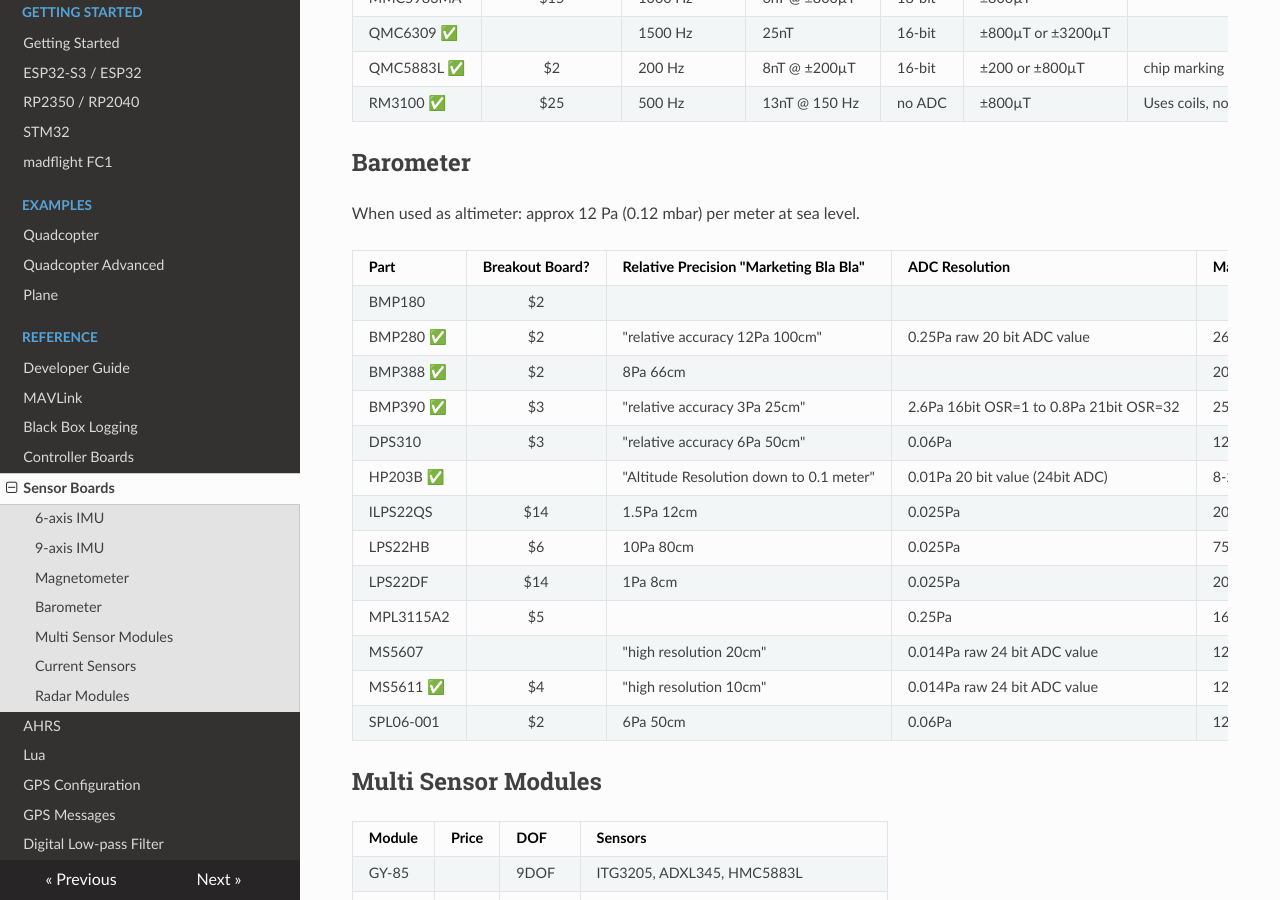
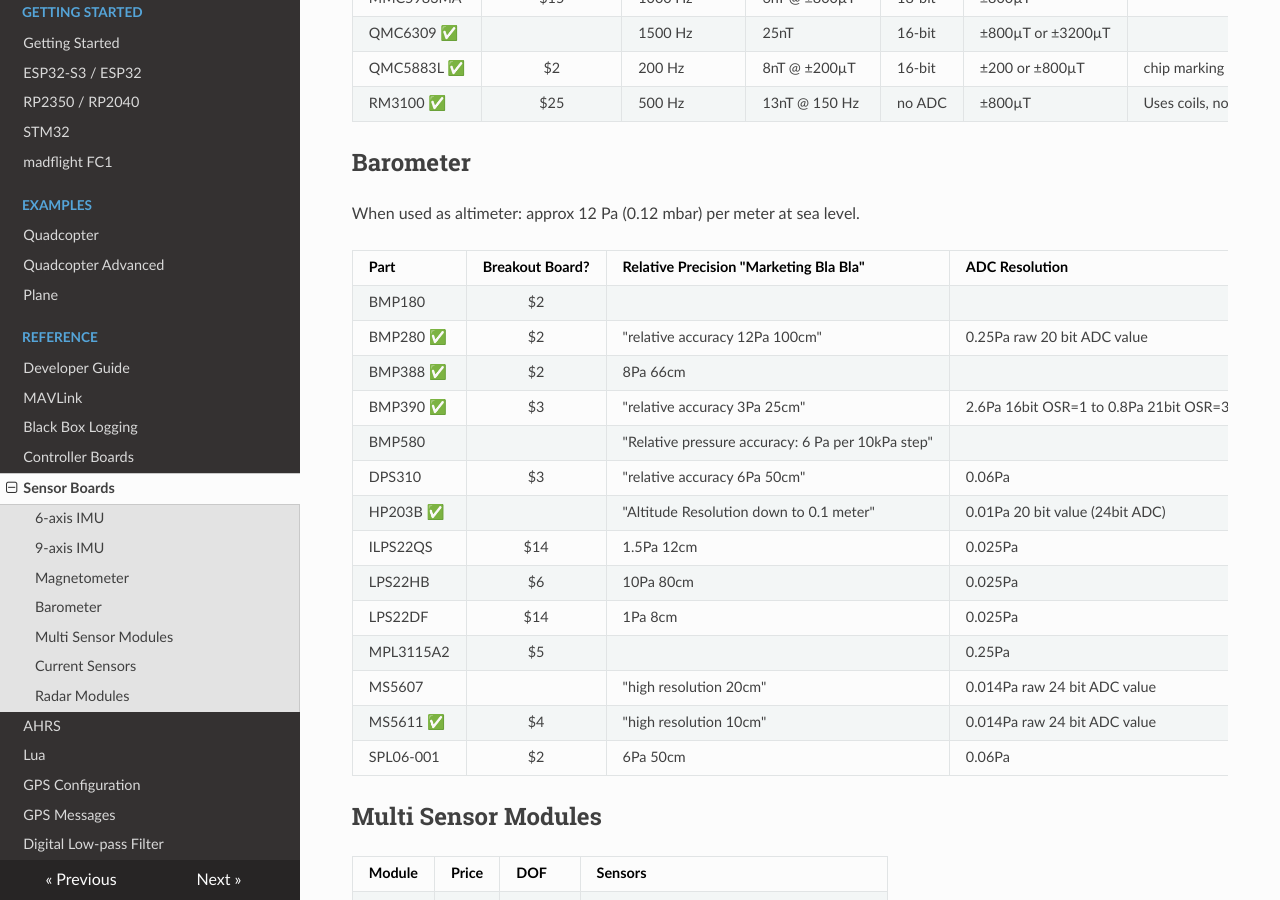
Before and after one commit to qqqlab/madflight-docs, an MkDocs documentation site: the page built from docs/Sensor-Boards.md, in a window 1280 px wide and 900 px high, scrolled down 1862 px. Built offline with MkDocs 1.6.1, drawn with Linux system fonts in a browser that asks for light colours; nearby versions of some CDN libraries.

Commit message:
Update Sensor-Boards.md

```diff
--- a/docs/Sensor-Boards.md
+++ b/docs/Sensor-Boards.md
@@ -72,6 +72,7 @@ BMP180    | $2
 BMP280 &#x2705;| $2 | "relative accuracy 12Pa 100cm" | 0.25Pa raw 20 bit ADC value | 26-167Hz OSR=16-1 | 2.5Pa 20cm @125Hz | 2.5x2x1mm, 8 pin, pitch 0.65mm
 BMP388 &#x2705;| $2 | 8Pa 66cm | | 200Hz
 BMP390 &#x2705;| $3 | "relative accuracy 3Pa 25cm" | 2.6Pa 16bit OSR=1 to 0.8Pa 21bit OSR=32 | 25-200Hz OSR=32-1| 0.9Pa @25Hz OSR=32, 5Pa  @100Hz | 2x2x0.75mm, 10 pi, pitch 0.5mm
+BMP580 | | "Relative pressure accuracy: 6 Pa per 10kPa step" | | 622 Hz | 0.15Pa @46Hz, 0.78Pa @498Hz | 2x2x0.8mm, 10 pin, pitch 0.5mm
 DPS310    | $3 | "relative accuracy 6Pa 50cm" | 0.06Pa | 128Hz | 0.35Pa @35Hz | 2.5x2x1 mm, 8 pin, pitch 0.65mm
 HP203B &#x2705;| | "Altitude Resolution down to 0.1 meter" | 0.01Pa 20 bit value (24bit ADC) | 8-240Hz OSR=4096-128| | 3.8×3.6×1.2 mm, 8 pin, pitch 0.9mm
 ILPS22QS  | $14 | 1.5Pa 12cm | 0.025Pa | 200Hz
```
